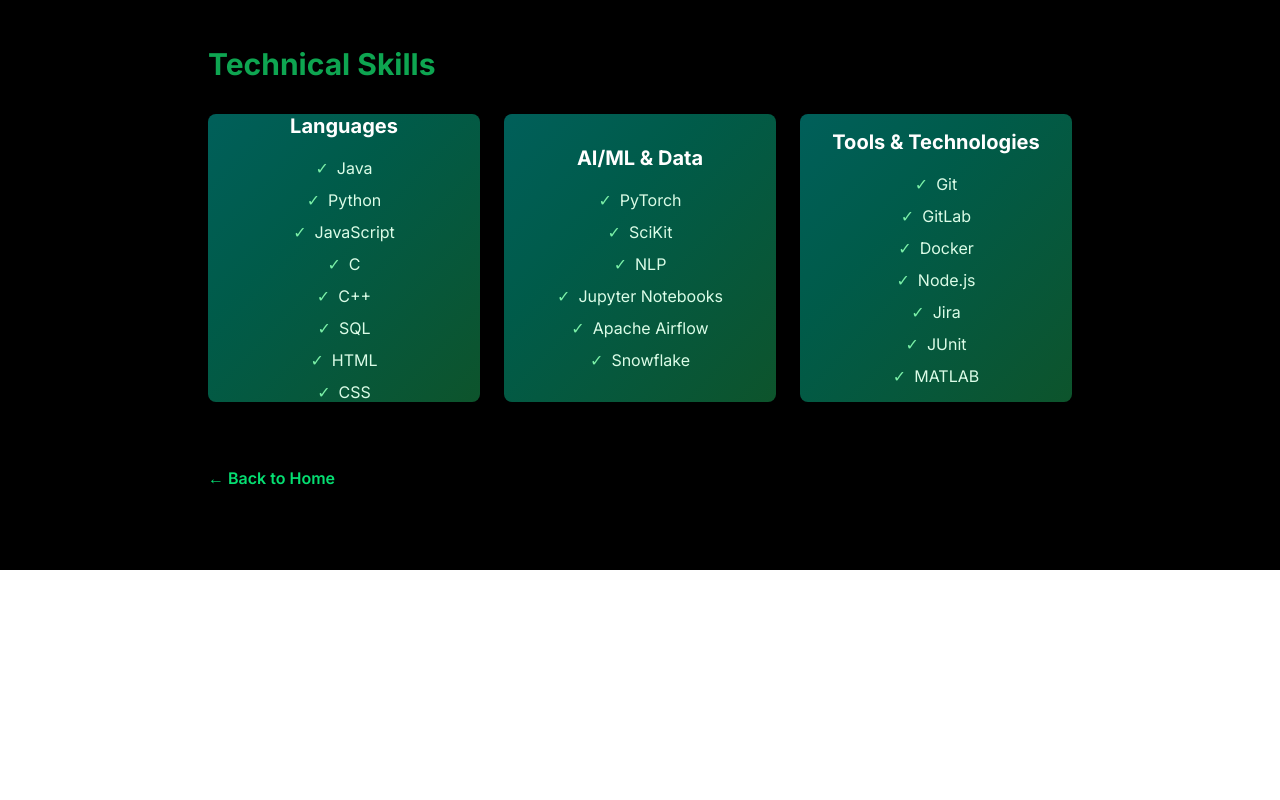
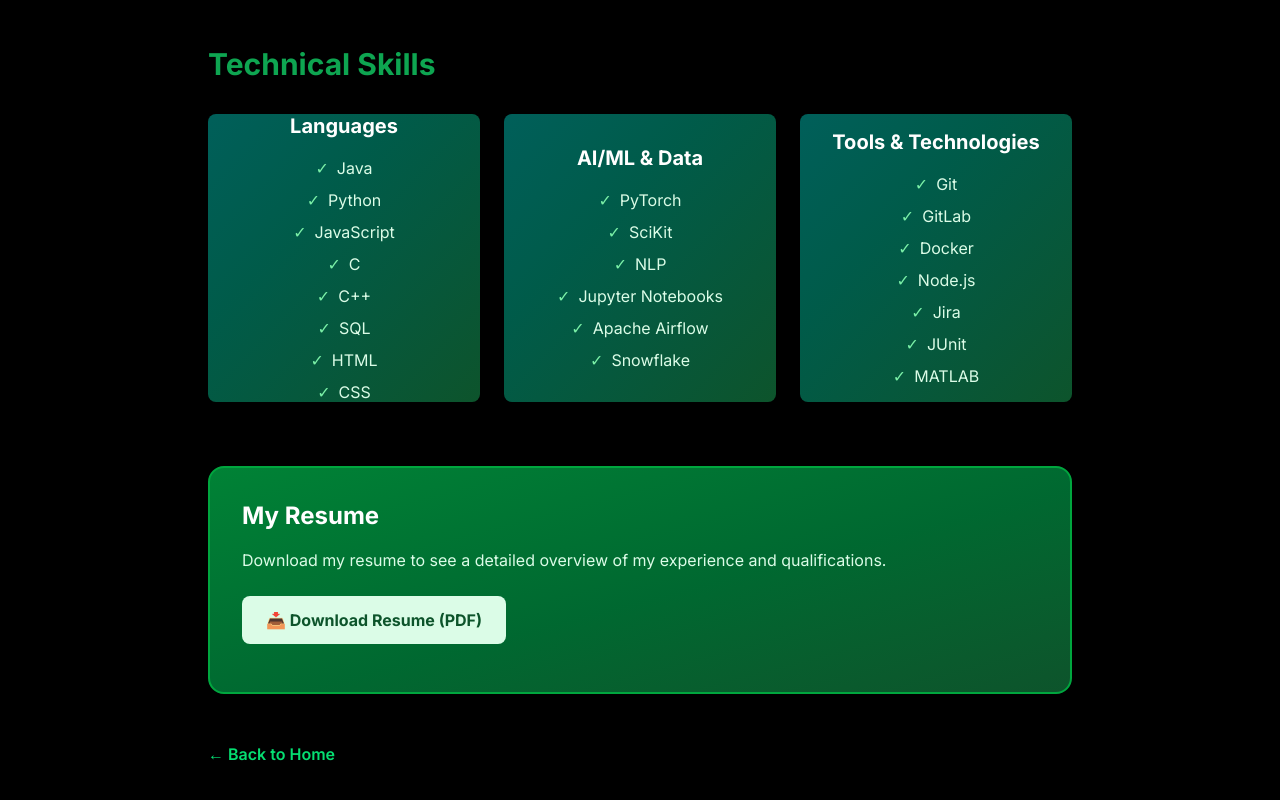
Before and after one commit to kayceegarciia/website, a Next.js app: page /projects in a window 1280 px wide. Shown: the part 950-1750 px from the top of the page. Before the commit the page ends 1520 px from the top, so only its background shows below. Built offline with nearby package versions, Linux system fonts and the light colour scheme.

Commit message:
updated resume name to fit file path

```diff
--- a/src/app/projects/page.tsx
+++ b/src/app/projects/page.tsx
@@ -73,6 +73,26 @@
             </div>
           </section>
 
+          {/* Resume Section */}
+          <section className="mb-12">
+            <div className="bg-gradient-to-br from-green-700 to-green-900 rounded-2xl shadow-lg p-8 border-2 border-green-600">
+              <h2 className="text-2xl font-bold text-white mb-4">My Resume</h2>
+              <p className="text-green-100 mb-6">
+                Download my resume to see a detailed overview of my experience and qualifications.
+              </p>
+              <a
+                href="/resume/Kaycee_Garcia_Resume.pdf"
+                download
+                className="inline-block bg-green-100 text-green-900 font-bold py-3 px-6 rounded-lg hover:bg-white transition"
+              >
+                📥 Download Resume (PDF)
+              </a>
+              <p className="text-green-200 text-sm mt-4">
+
+              </p>
+            </div>
+          </section>
+
           <div className="mt-12">
             <Link href="/" className="text-green-400 hover:text-green-300 font-semibold">
               ← Back to Home
```
